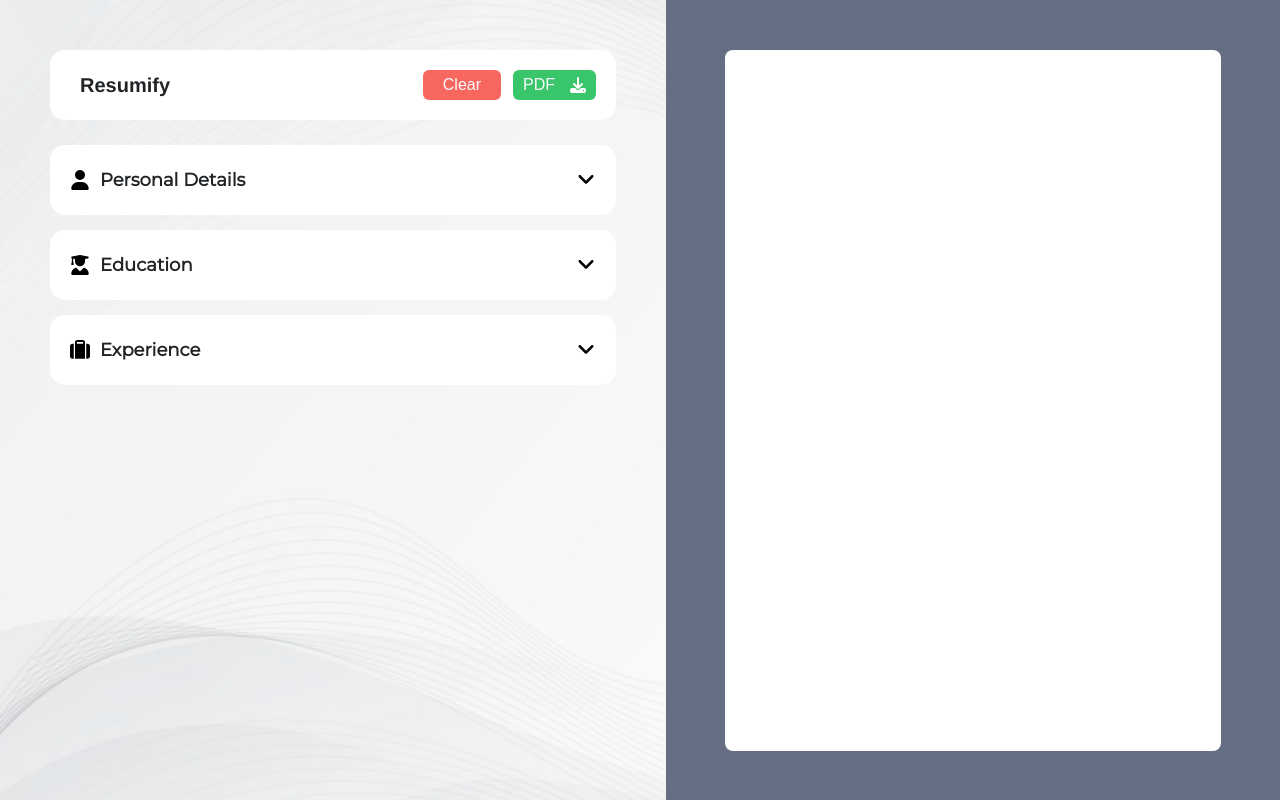
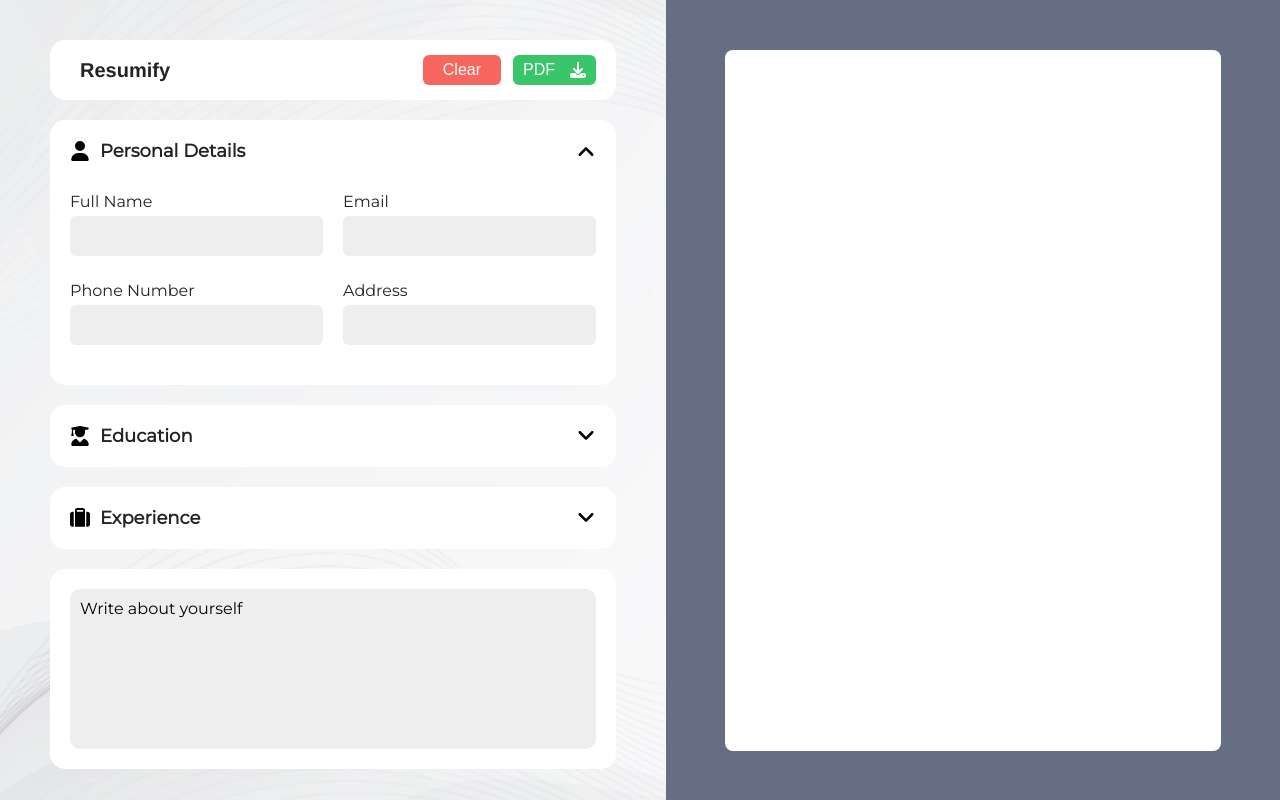
Before and after one commit to stefanbrkic1/cv-app, a React (Vite) app: page / in a window 1280 px wide. Both pictures are taken after a click on the button "Get Started". Built offline with nearby package versions, Linux system fonts and the light colour scheme.

Commit message:
Added About Me Section

```diff
--- a/src/components/ResumePage.jsx
+++ b/src/components/ResumePage.jsx
@@ -5,7 +5,7 @@ import Experience from "./Experience";
 import Resume from "./Resume";
 
 function ResumePage() {
-  const [personalDropdown, setPersonalDropdown] = useState(0);
+  const [personalDropdown, setPersonalDropdown] = useState(1);
   const [educationDropdown, setEducationDropdown] = useState(0);
   const [experienceDropdown, setExperienceDropdown] = useState(0);
 
@@ -140,6 +140,11 @@ function ResumePage() {
             experienceData={experienceData}
           />
         )}
+        <div className="about-section">
+          <textarea name="about" id="aboutText" cols="30" rows="10">
+            Write about yourself
+          </textarea>
+        </div>
       </section>
 
       {/* Resume displayer section */}
--- a/src/styles/style.css
+++ b/src/styles/style.css
@@ -78,7 +78,7 @@ body {
 .container-left {
   width: 100%;
   height: 100%;
-  padding: 50px;
+  padding: 40px 50px 40px 50px;
   display: flex;
   justify-content: baseline;
   align-items: center;
@@ -188,7 +188,7 @@ a {
   align-items: center;
   cursor: pointer;
   position: relative;
-  margin-top: 15px;
+  margin-top: 20px;
 }
 
 .dropdown-active {
@@ -264,14 +264,13 @@ a {
 
 .nav-bar {
   width: 100%;
-  height: 70px;
+  height: 60px;
   background-color: white;
   border-radius: 15px;
   display: flex;
   justify-content: space-between;
   align-items: center;
   padding: 20px;
-  margin-bottom: 10px;
 }
 
 .nav-right {
@@ -363,7 +362,36 @@ a {
 }
 
 .input-styling:focus {
-  border: 2px solid var(--tertiary-color);
+  border: 2px solid var(--text-secondary-color);
+}
+
+.about-section {
+  width: 100%;
+  height: 200px;
+  background-color: white;
+  margin-top: 20px;
+  border-radius: 15px;
+  position: relative;
+  padding: 20px;
+}
+
+.about-section textarea {
+  width: 100%;
+  height: 100%;
+  font-family: var(--primary-font-regular);
+  font-size: 16rem;
+  padding: 8px;
+  border-radius: 10px;
+  border: 2px solid transparent;
+  background-color: #eeeeee;
+  appearance: none;
+  outline: none;
+  transition: border 300ms ease-in-out;
+  resize: none;
+}
+
+.about-section textarea:focus {
+  border: 2px solid var(--text-secondary-color);
 }
 
 /*Media Queries*/
```
